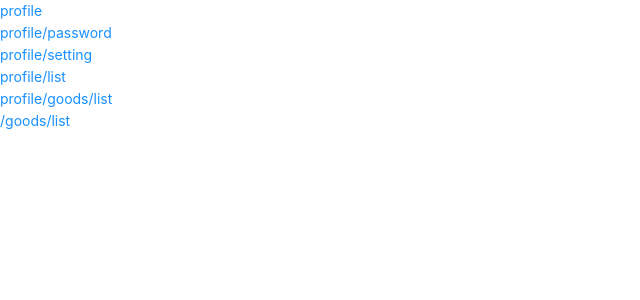
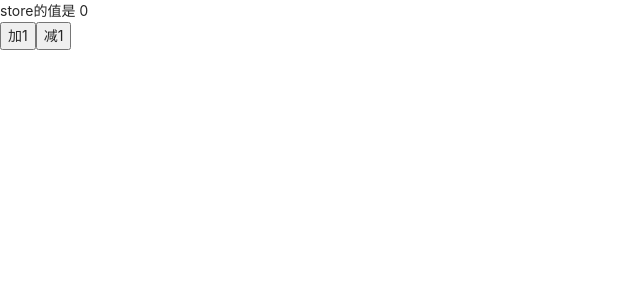
Before and after one commit to ranwawa/learning, a React (Create React App) app: page / in a window 1280 px wide. Shown: the top 300 px of the page, without its empty margins (0-640 px from the left). Built offline with nearby package versions, Linux system fonts and the light colour scheme.

Commit message:
feat(redux):

```diff
--- a/package.json
+++ b/package.json
@@ -12,7 +12,8 @@
     "react": "^16.13.1",
     "react-dom": "^16.13.1",
     "react-router-dom": "^5.2.0",
-    "react-scripts": "3.4.1"
+    "react-scripts": "3.4.1",
+    "redux": "^4.0.5"
   },
   "scripts": {
     "start": "react-scripts start",
--- /dev/null
+++ b/src/ReduxDemo/Store.jsx
@@ -0,0 +1,57 @@
+/*
+* 使用redux的步骤
+*   - 安装依赖
+*   - 引入createStore
+*   - 创建reducer
+*   - 根据reducer创建store
+*   - 通过store订阅状态改变的事件
+*   - 通过store派发状态改变的事件
+* dispatch触发的顺序
+*   - subscribe函数
+*   - reducer函数
+* */
+
+import React from 'react';
+import { createStore } from 'redux';
+const INCREMENT = 'increment';
+const DECREMENT = 'decrement';
+const reducer = (state = 0, action) => {
+  switch (action.type) {
+    case INCREMENT:
+      return state + 1;
+    case DECREMENT:
+      return state - 1;
+    default:
+      return state;
+  }
+}
+
+const store = createStore(reducer);
+
+function ShowValue(props) {
+  console.log(props);
+  return (
+    <div>
+      store的值是 { props.value }
+    </div>
+  )
+}
+
+export default class Store extends React.Component{
+  constructor() {
+    super();
+    store.subscribe(this.render);
+  }
+  handleClick(type) {
+    store.dispatch({ type });
+  }
+  render() {
+    return (
+      <div>
+        <ShowValue value={ store.getState() } />
+        <button onClick={ () => this.handleClick(INCREMENT) }>加1</button>
+        <button onClick={ () => this.handleClick(DECREMENT) }>减1</button>
+      </div>
+    );
+  }
+}
--- a/src/app.jsx
+++ b/src/app.jsx
@@ -1,6 +1,7 @@
 import React from "react";
 import 'antd/dist/antd.css';
-import NestDemo from './RouterDemo/NestDemo';
+import Store from './ReduxDemo/Store';
+// import NestDemo from './RouterDemo/NestDemo';
 // import PromptDemo from './RouterDemo/PromptDemo';
 // import WithRouter from './RouterDemo/WithRouter';
 // import RedirectAndPush from './RouterDemo/RedirectAndPush';
@@ -37,7 +38,8 @@ export default class App extends React.Component {
   render() {
     return (
       <div>
-        <NestDemo />
+        <Store />
+        {/*<NestDemo />*/}
         {/*<PromptDemo />*/}
         {/*<WithRouter />*/}
         {/*<RedirectAndPush />*/}
```
Also changed, not shown: 1 other file (tests, documents, lock files or other folders).
